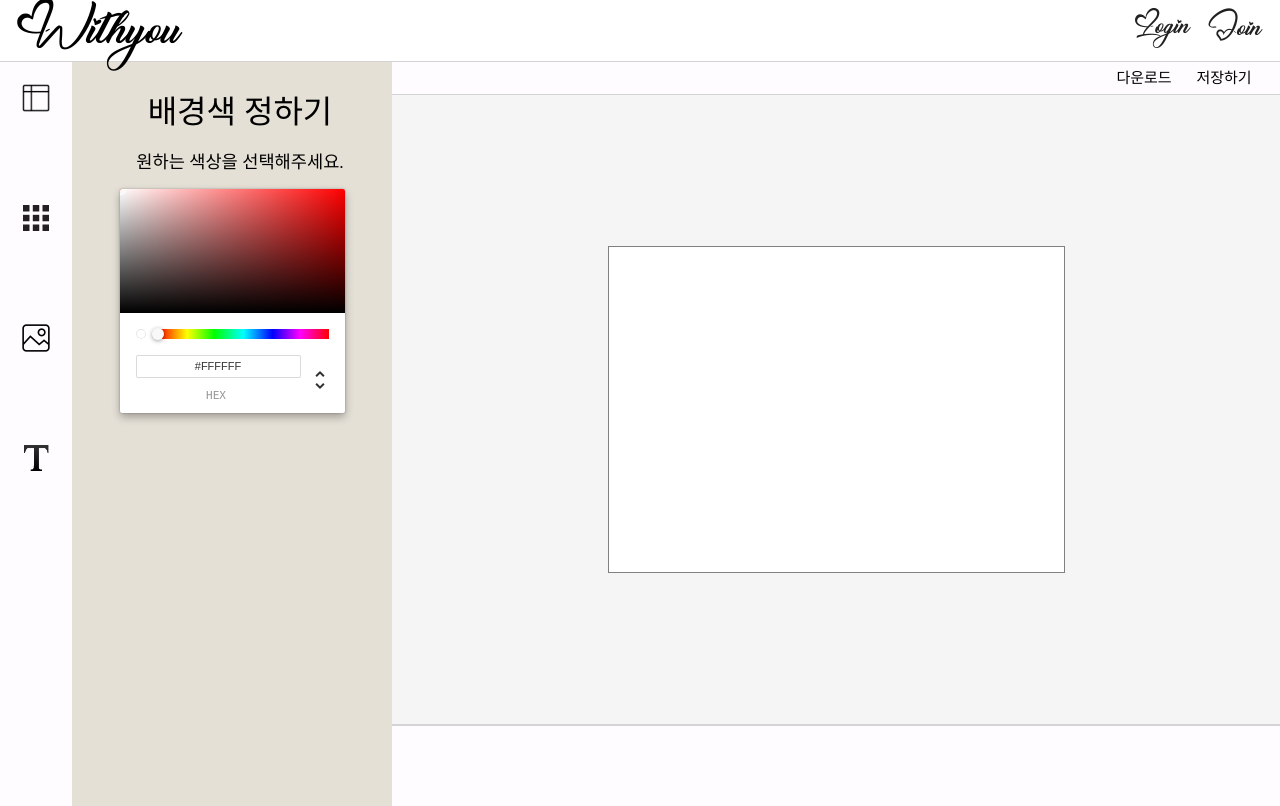
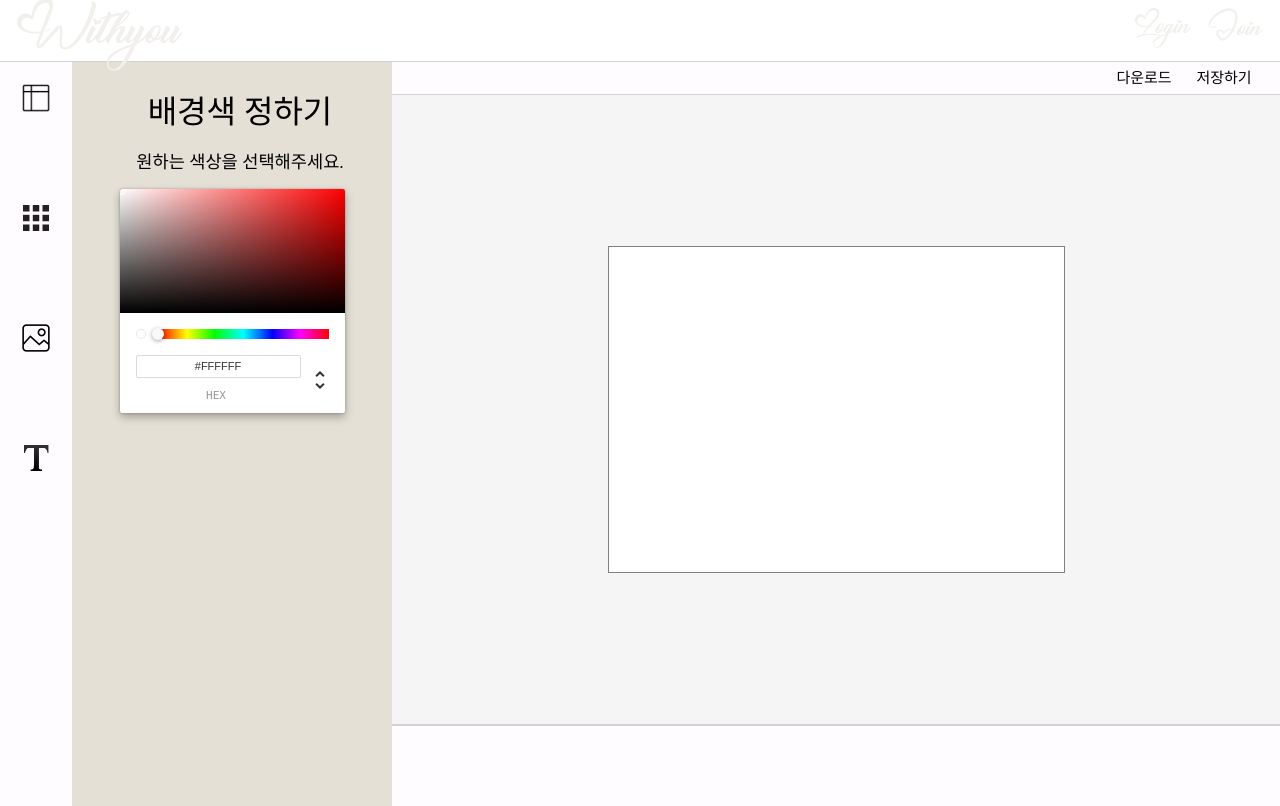
Before and after one commit to onniseonmi/Withyou, a React (Create React App) app in the folder client/: page /editpage in a window 1280 px wide. Built offline with nearby package versions, Linux system fonts and the light colour scheme; a web font is replaced by a local one.

Commit message:
Fix LandingPage bug, isLandingOn, and Some CSS Update on Nav

```diff
--- a/client/src/components/Nav.js
+++ b/client/src/components/Nav.js
@@ -43,17 +43,25 @@ const Nav = ({
       >
         <div className="nav-left">
           <Link to="/">
-            <div className="logo" onClick={() => setLandingOn(true)}>
+            <div className="logo"
+            style= {{
+              color: `${landingOn ? "#f2f0ec" : 'black'}`,
+            }}
+            onClick={() => setLandingOn(true)}>
               Withyou
             </div>
           </Link>
         </div>
         {!isLogin ? (
           <div className="nav-box nav-right">
-            <div id="login" onClick={handleClick}>
+            <div id="login" onClick={handleClick}             style= {{
+              color: `${landingOn ? "#f2f0ec" : 'black'}`,
+            }}>
               Login
             </div>
-            <div id="join" onClick={handleClick}>
+            <div id="join" onClick={handleClick}             style= {{
+              color: `${landingOn ? "#f2f0ec" : 'black'}`,
+            }}>
               Join
             </div>
             <span className="burger_bar"></span>
@@ -62,10 +70,14 @@ const Nav = ({
           <div className="nav-box nav-right">
             <div>
               <Link to="/mypage">
-                <div onClick={() => setLandingOn(false)}>Mypage</div>
+                <div onClick={() => setLandingOn(false)}             style= {{
+              color: `${landingOn ? "#f2f0ec" : 'black'}`,
+            }}>Mypage</div>
               </Link>
             </div>
-            <div id="logout" onClick={handleClick}>
+            <div id="logout" onClick={handleClick}             style= {{
+              color: `${landingOn ? "#f2f0ec" : 'black'}`,
+            }}>
               Logout
             </div>
           </div>
--- a/client/src/components/login/Login.js
+++ b/client/src/components/login/Login.js
@@ -1,5 +1,6 @@
 import React, { useState } from "react";
 import "../../css/login/Login.css";
+import { Link } from "react-router-dom";
 import loginModal from "../../images/signup.jpg";
 import title from "../../images/title.png";
 import Signup from "../login/Signup";
@@ -33,7 +34,7 @@ const Login = ({
     try {
       const data = await axios({
         method: "POST",
-        url: `${process.env.server_url}/user/signin`,
+        url: `http://localhost:4000/user/signin`,
         data: userInput,
       });
       const { userInfo, accessToken } = data.data;
@@ -63,9 +64,11 @@ const Login = ({
           <Signup signupBtn={signupBtn} setSignupBtn={setSignupBtn} />
         ) : (
           <div className="login-left-box">
-            <div className="login-title modal-title">
-              <img src={title} alt="title"></img>
-            </div>
+            <Link to="/">
+              <div className="login-title modal-title" onClick={() => setLoginBtn(false)}>
+                <img src={title} alt="title"></img>
+              </div>
+            </Link>
             <div className="login-input">
               <div>계정 로그인</div>
               <div className="login-input-box">
--- a/client/src/css/LandingPage.css
+++ b/client/src/css/LandingPage.css
@@ -176,10 +176,6 @@
   cursor: pointer;
 }
 
-/* .landing-footer {
-  position: relative;
-} */
-
 @media all and (min-width: 1440px) and (max-width: 7680px) {
   /* PC */
   .phone-landing {
@@ -201,10 +197,10 @@
 @media all and (min-width: 900px) and (max-width: 1440px) {
   /* PC */
   .landing-title {
-    margin-left: -15rem;
+    margin-left: 10rem;
     margin-top: -40rem;
     font-size: 32px;
-    text-align: right;
+    text-align: left;
   }
 
   .main-get-started {
@@ -231,7 +227,6 @@
 }
 
 @media all and (max-width: 900px) {
-
   /* Phone */
   .landing-title {
     font-size: 28px;
@@ -246,7 +241,6 @@
   }
 
   .landing {
-
     width: 100%;
   }
 
@@ -357,6 +351,7 @@
     color: white;
   }
 }
+
 @media all and (max-device-width: 900px) {
   /* Phone */
   .landing-title {
@@ -369,11 +364,6 @@
     font-size: 22px;
     font-weight: 700;
     width: 400px;
-  }
-
-  .landing {
-    display: none;
-    width: 100%;
   }
 
   .phone-landing {
--- a/client/src/css/Nav.css
+++ b/client/src/css/Nav.css
@@ -36,13 +36,12 @@
 
 #join {
   margin-top: 0.1rem;
-  /* font-family: "Huglife"; */
 }
 
 .nav-right > div {
   margin-right: 1.2rem;
   cursor: pointer;
-  color: #212121 !important;
+  color: #212121;
   font-family: "Huglife";
   font-size: 2.6rem;
 }
--- a/client/src/pages/LandingPage.js
+++ b/client/src/pages/LandingPage.js
@@ -6,7 +6,7 @@ import Footer from "../components/Footer";
 import landingVideo from "../videos/landingVideo.mp4";
 // import landingVideo from "../videos/landingVideo.gif";
 
-const LandingPage = (landingOn, setLandingOn) => {
+const LandingPage = ({landingOn, setLandingOn}) => {
   return (
     <div className="ladning-body">
       <div className="landing">
@@ -24,9 +24,9 @@ const LandingPage = (landingOn, setLandingOn) => {
             <div className="landing-title">
               <div>세상에 없던 단 하나뿐인</div>
               <div>청첩장, 쉬운 디자인을 도와드립니다.</div>
-              <a className="phone-start" href="/editpage">
+              <Link to="/editpage" className="phone-start">
                 <div className="main-get-started" onClick={() => setLandingOn(false)}>시작하기</div>
-              </a>
+              </Link>
             </div>
           </div>
         </div>
@@ -55,7 +55,10 @@ const LandingPage = (landingOn, setLandingOn) => {
           </div>
         </div>
       </div> */}
-      <div className="landing-footer">
+      <div className="landing-footer"
+      style={{
+        backgroundColor: `${landingOn ? "transparent" : "#f2f0ec"}`,
+      }}>
         <Footer />
       </div>
     </div>
```
